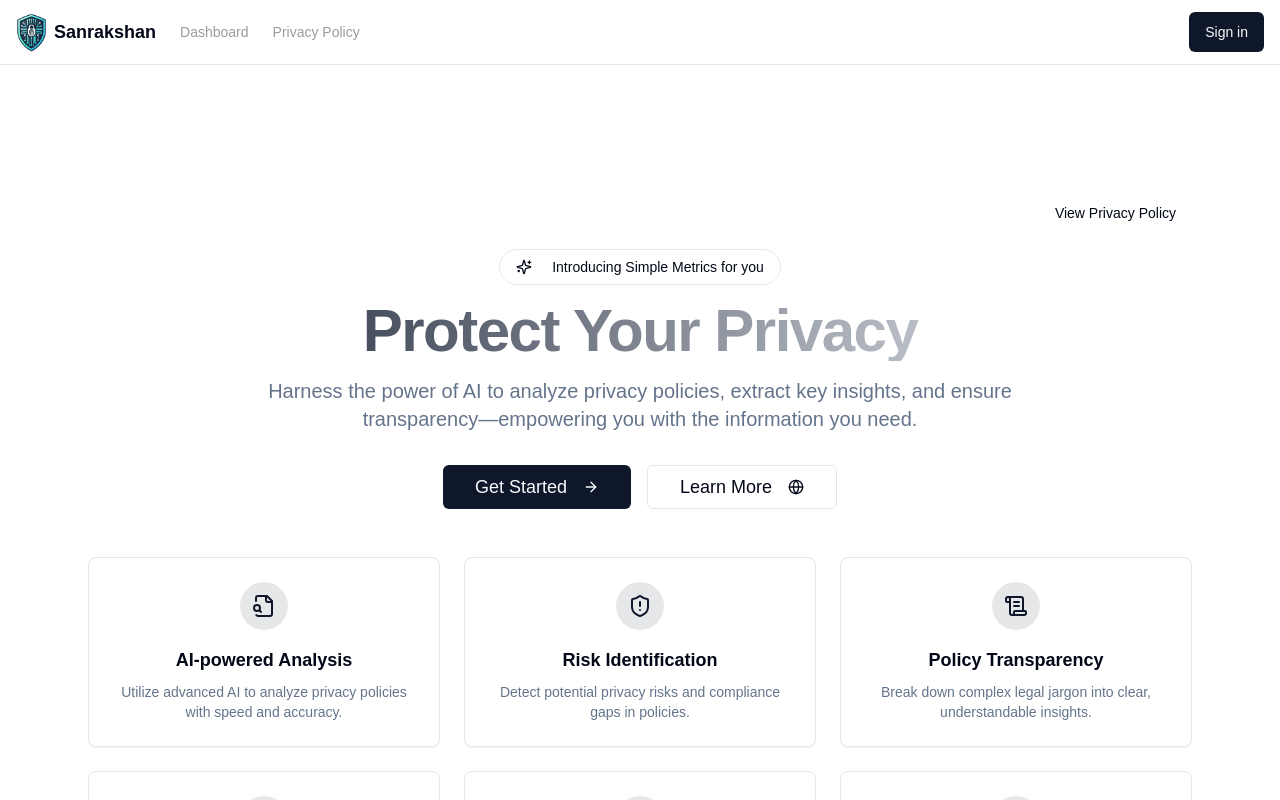
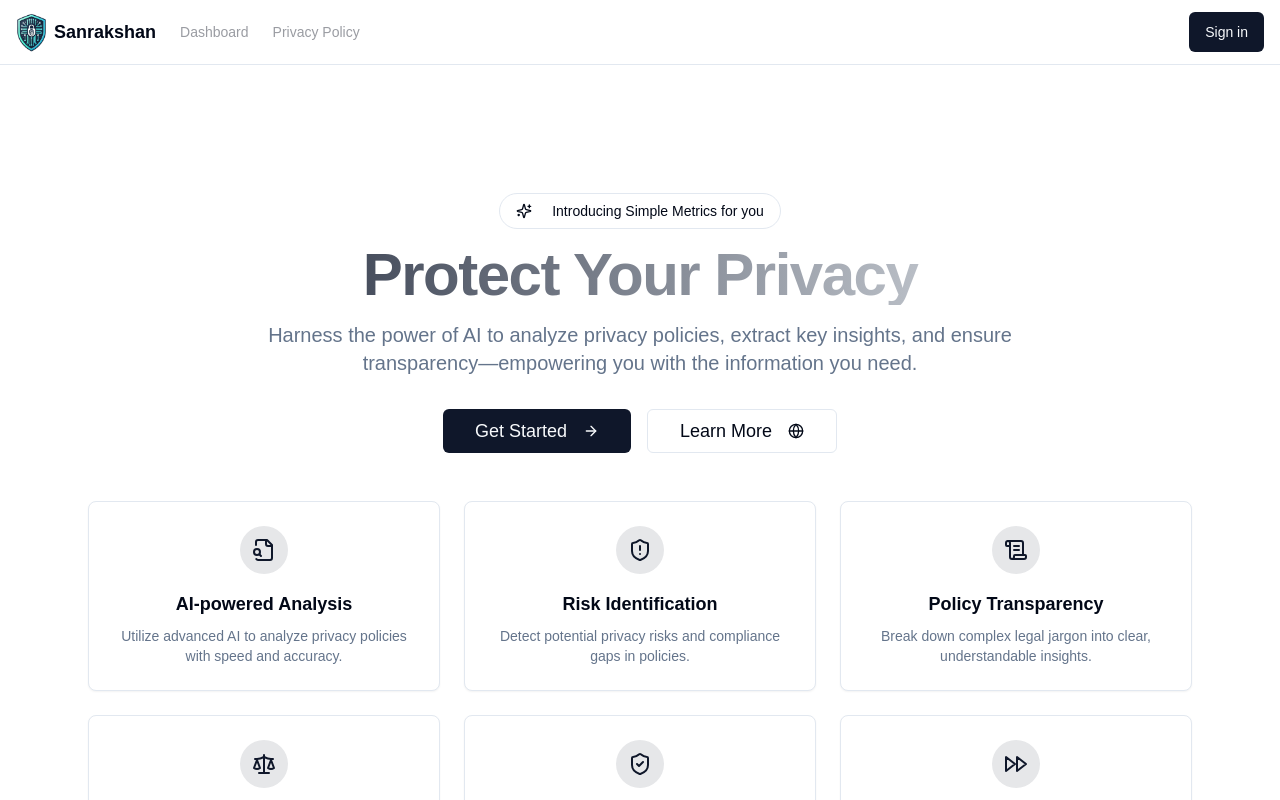
Before and after one commit to Nisarg155/Sanrakshan, a Next.js app in the folder client/: page / in a window 1280 px wide. Shown: the top 800 px of the page. Built offline with nearby package versions, Linux system fonts and the light colour scheme; no server answers.

Commit message:
fixed minor button mistake

```diff
--- a/client/src/components/hero-section.tsx
+++ b/client/src/components/hero-section.tsx
@@ -55,13 +55,6 @@ export function HeroSection() {
     return (
         <section className="w-full py-12 md:py-24 lg:py-32 bg-gradient-to-b from-background to-background/80">
             <div className="container px-4 md:px-6 flex flex-col items-center max-w-6xl mx-auto">
-            <Button
-  onClick={() => router.push("/privacy-policy")}
-  className="self-end mb-4"
-  variant="ghost"
->
-  View Privacy Policy
-</Button>
 
                 <Link
                     href={"/dashboard"}
```
